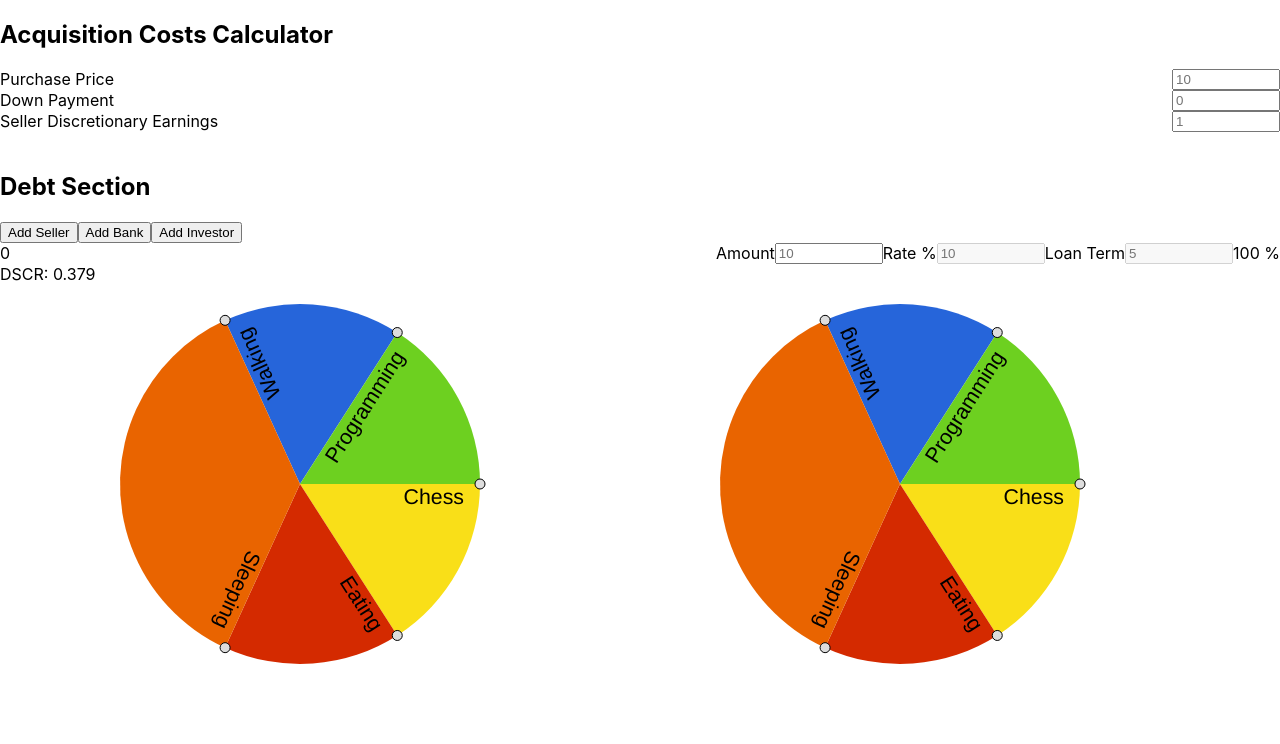
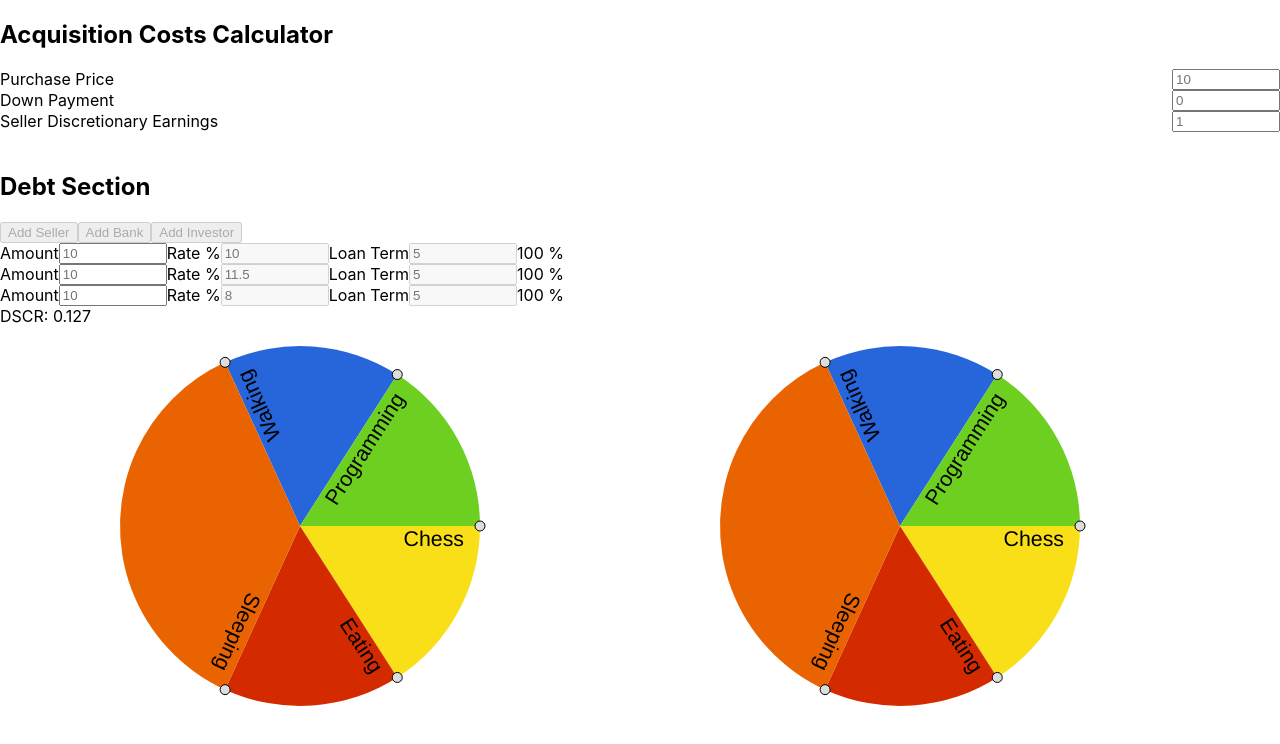
Before and after one commit to TheCoderNamedBridget/AcquisitionCostCalculator, a React (Create React App) app: page / in a window 1280 px wide. Shown: the top 744 px of the page. Built offline with nearby package versions, Linux system fonts and the light colour scheme.

Commit message:
default 3 debt entries

```diff
--- a/src/Pages/Dscr.tsx
+++ b/src/Pages/Dscr.tsx
@@ -53,7 +53,7 @@ const Dscr = () => {
      * @param interestRate
      * @param principalAmount
      * @param loanTerm
-     * @param yearsDeferred when 0 payments start in year 1
+     * @param yearsDeferred when 0, payments start in year 1
      * @returns number
      */
     function calculateDeferredAnnualDebtPayment(interestRate: number, principalAmount: number, loanTerm: number, yearsDeferred: number) {
--- a/src/components/DebtSection.tsx
+++ b/src/components/DebtSection.tsx
@@ -11,7 +11,7 @@ type DebtSectionProps = {
 
 const DebtSection = (props: DebtSectionProps) => {
     useEffect(() => {
-        props.setDebts([defaultInvestorDebtItem]);
+        props.setDebts([defaultInvestorDebtItem, defaultBankDebtItem, defaultSellerDebtItem]);
     }, [])
 
     function addDebtEntry(debtEntryType: DebtItem) {
@@ -29,14 +29,13 @@ const DebtSection = (props: DebtSectionProps) => {
         // TODO will probably want to make this a table later
         <div className="debts-section">
             <h2>Debt Section</h2>
-            <button onClick={() => addDebtEntry(defaultSellerDebtItem)}>Add Seller</button>
-            <button onClick={() => addDebtEntry(defaultBankDebtItem)}>Add Bank</button>
-            <button onClick={() => addDebtEntry(defaultInvestorDebtItem)}>Add Investor</button>
+            <button disabled onClick={() => addDebtEntry(defaultSellerDebtItem)}>Add Seller</button>
+            <button disabled onClick={() => addDebtEntry(defaultBankDebtItem)}>Add Bank</button>
+            <button disabled onClick={() => addDebtEntry(defaultInvestorDebtItem)}>Add Investor</button>
 
             {props.debts.map((debt, index) => {
                 return (
                     <div className="debt-row" key={index}>
-                        {index}
                         <DebtEntry debtItem={{ ...debt, id: index }} purchasePrice={props.purchasePrice} onChange={updateDebtEntry} />
                     </div>
                 )
```
